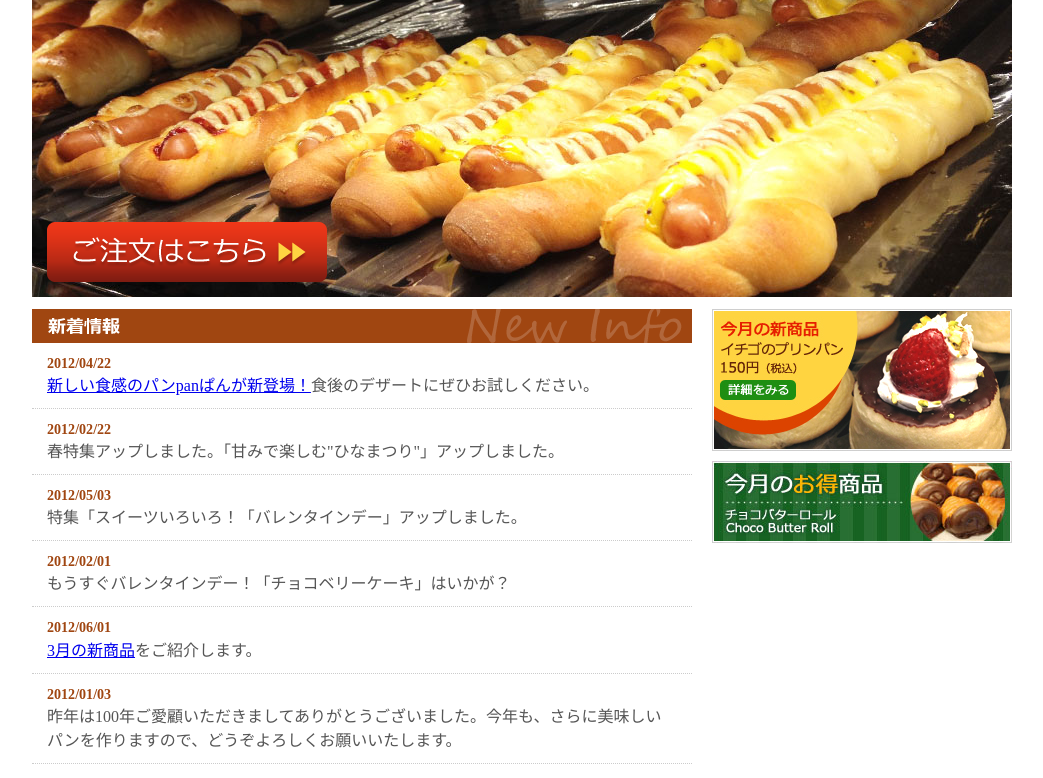
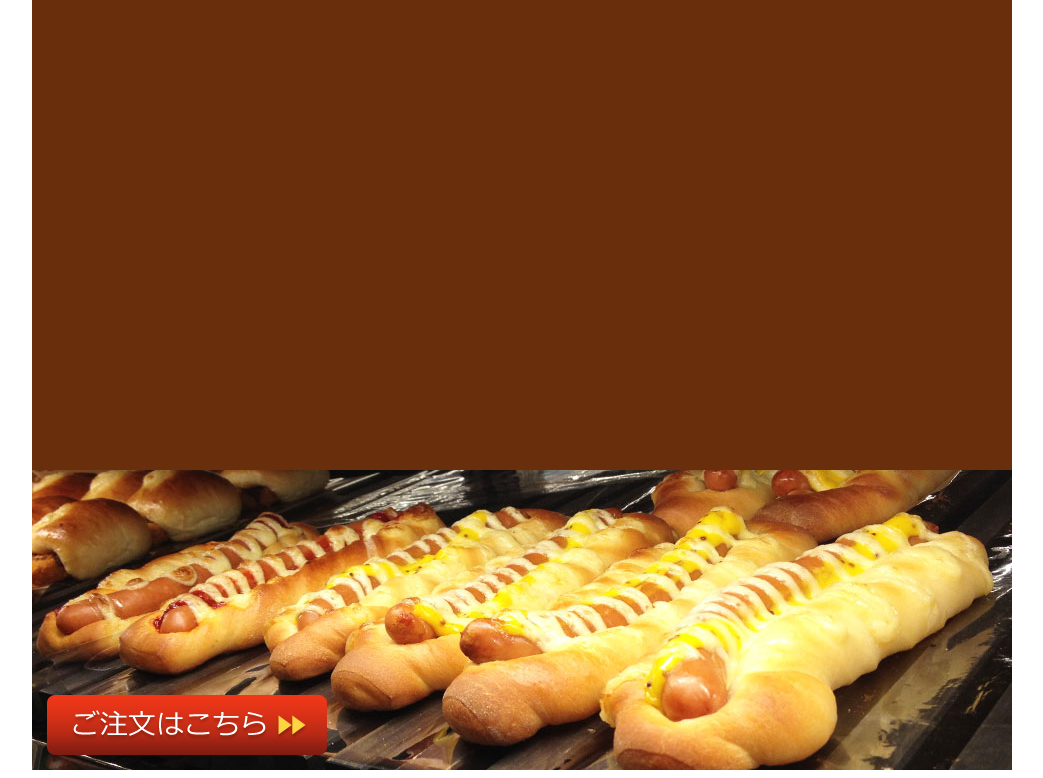
Before and after one commit to ayumiN31/bakery, a plain HTML site: page index.html in a window 1280 px wide. Shown: the part 137-915 px from the top of the page, without its empty margins (118-1161 px from the left). Drawn offline with Linux system fonts and the light colour scheme.

Commit message:
色、高さ編集

```diff
--- a/css/common.css
+++ b/css/common.css
@@ -9,7 +9,7 @@ dl, dt, dd, ul, li, form, table, tr, th, td {
 }
 body {
 	font-size: 100%;
-	color: #555555;
+	color: #000;
 }
 #container {
 	width: 980px;
@@ -20,7 +20,7 @@ body {
 }
 #nav ul {
 	background-color: #692f0c;
-	height: 52px;
+	height: 525px;
 	width: 980px;
 	padding-bottom: 8px;
 }
```
